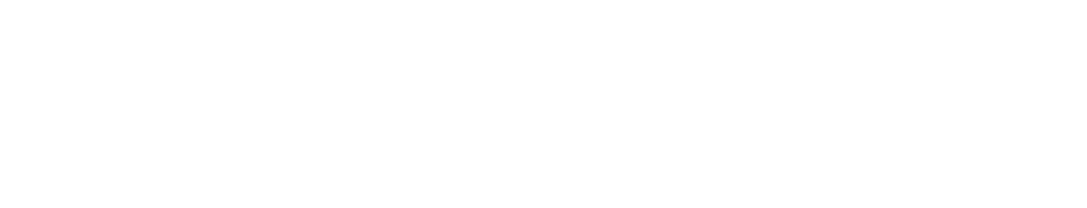
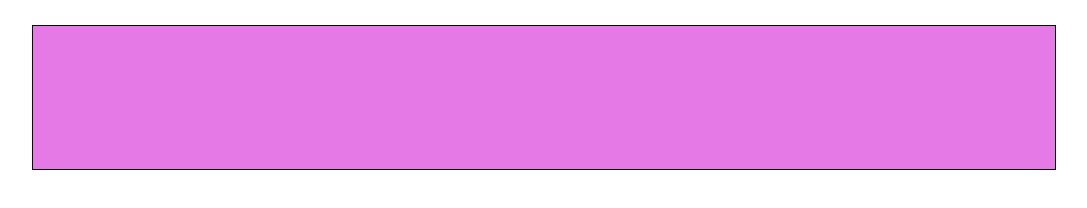
Before and after one commit to Michela-DC/htmlcss-struttura-wp, a plain HTML site: page index.html in a window 1280 px wide. Shown: the whole page, without its empty margins (96-1183 px from the left). Drawn offline with Linux system fonts and the light colour scheme.

Commit message:
Added container and header

```diff
--- a/index.html
+++ b/index.html
@@ -9,11 +9,16 @@
 </head>
 <body>
 
+    <div class="container">
         <header></header>
 
-        <main></main>
+        <main>
+            <div class="section_1"></div>
+            <div class="section_2"></div>
+        </main>
 
         <footer></footer>
+    </div>
 
 </body>
 </html>
--- a/style.css
+++ b/style.css
@@ -3,3 +3,15 @@
     padding: 0;
     box-sizing: border-box;
 }
+
+.container {
+    width: 80%;
+    margin: 25px auto;
+    border: 1px solid black;
+}
+
+header{
+    background-color: #e579e6;
+    /* HEIGHT SARà DA TOGLIERE */
+    height: 143px;
+}
```
